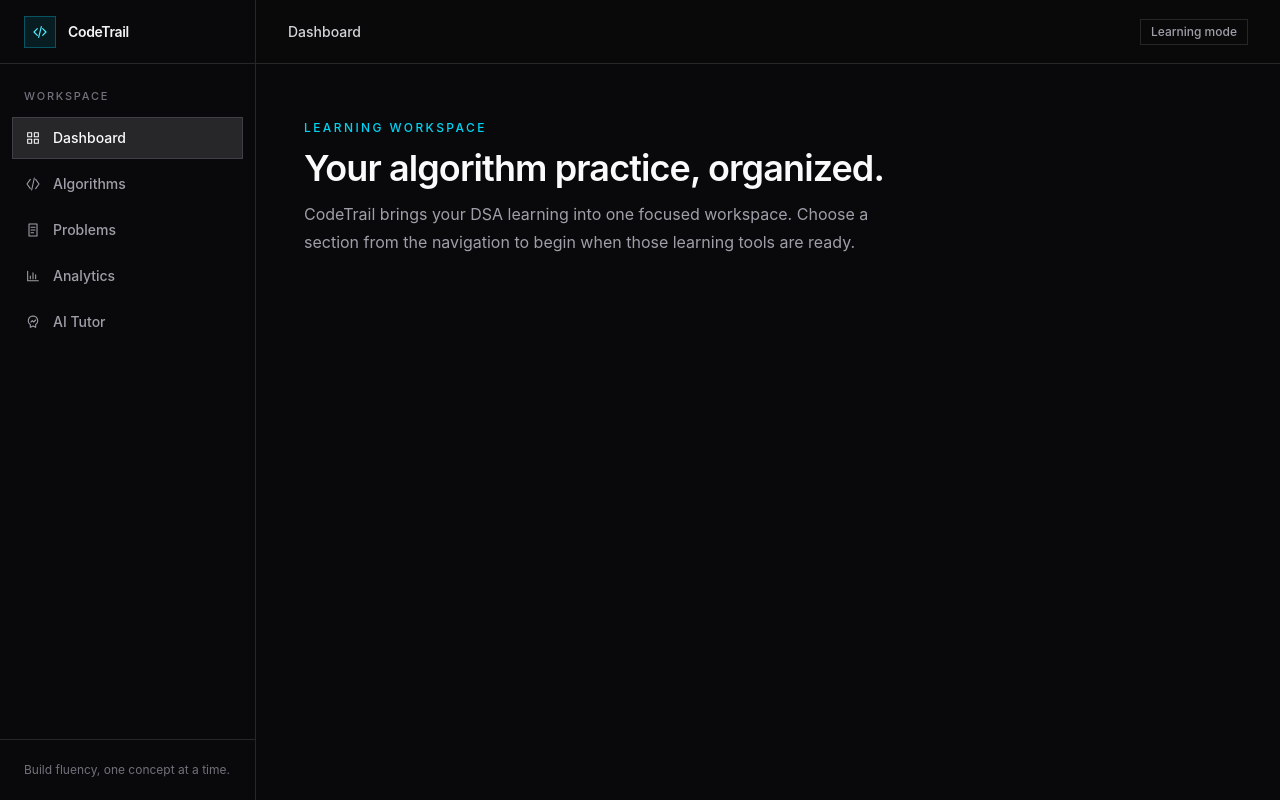
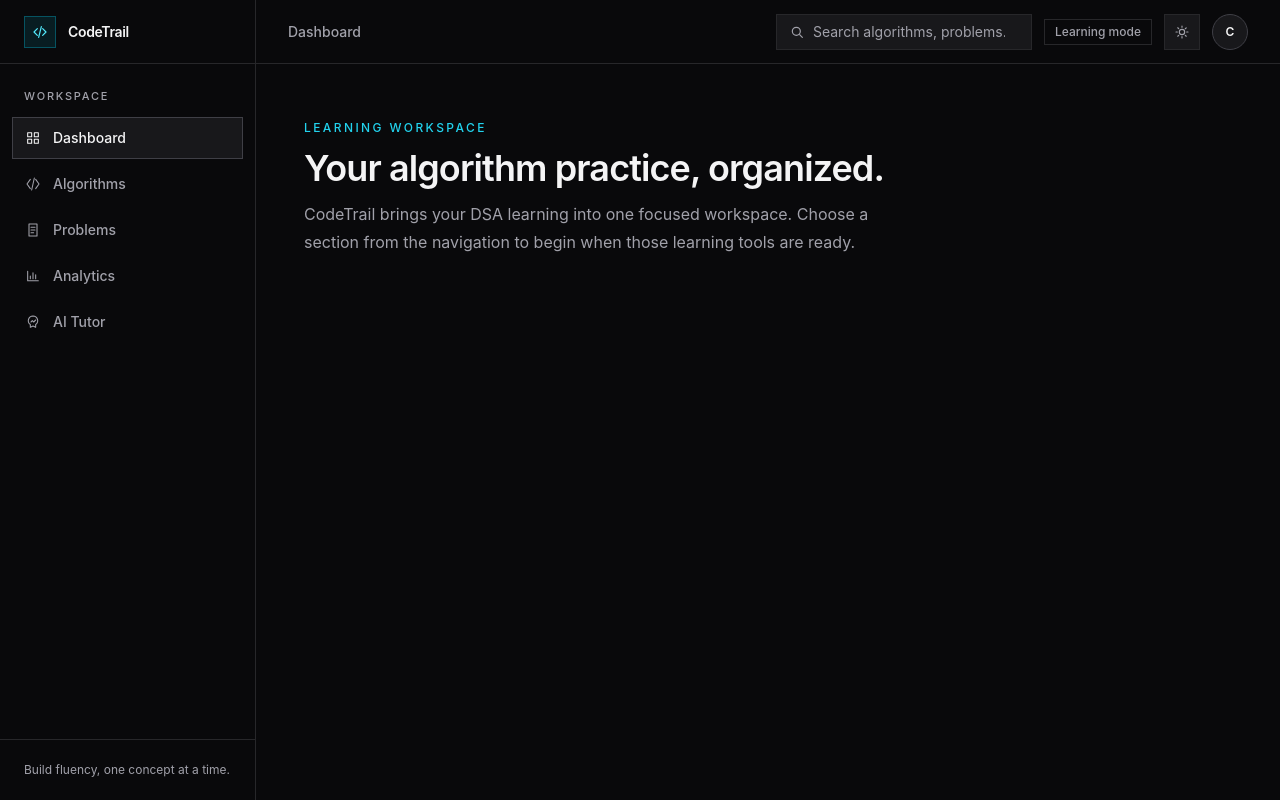
Before and after one commit to sasindra2006/codetrail, a Next.js app: page / in a window 1280 px wide. Built offline with nearby package versions, Linux system fonts and the light colour scheme.

Commit message:
feat: enhance application shell controls

```diff
--- a/src/app/globals.css
+++ b/src/app/globals.css
@@ -3,14 +3,40 @@
 :root {
   --background: #09090b;
   --foreground: #f4f4f5;
+  --surface: #09090b;
+  --panel: #18181b;
+  --hover: #27272a;
+  --line: #27272a;
+  --line-strong: #3f3f46;
+  --muted: #a1a1aa;
+  --accent: #22d3ee;
   --font-geist-sans: Inter, ui-sans-serif, system-ui, -apple-system, BlinkMacSystemFont,
     "Segoe UI", sans-serif;
   --font-geist-mono: "SFMono-Regular", Consolas, "Liberation Mono", monospace;
 }
 
+html[data-theme="light"] {
+  --background: #f4f4f5;
+  --foreground: #18181b;
+  --surface: #fafafa;
+  --panel: #ffffff;
+  --hover: #f4f4f5;
+  --line: #e4e4e7;
+  --line-strong: #d4d4d8;
+  --muted: #52525b;
+  --accent: #0e7490;
+}
+
 @theme inline {
   --color-background: var(--background);
   --color-foreground: var(--foreground);
+  --color-surface: var(--surface);
+  --color-panel: var(--panel);
+  --color-hover: var(--hover);
+  --color-line: var(--line);
+  --color-line-strong: var(--line-strong);
+  --color-muted: var(--muted);
+  --color-accent: var(--accent);
   --font-sans: var(--font-geist-sans);
   --font-mono: var(--font-geist-mono);
 }
--- a/src/app/layout.tsx
+++ b/src/app/layout.tsx
@@ -1,5 +1,16 @@
 import type { Metadata } from "next";
 import "./globals.css";
+
+const themeInitializationScript = `(() => {
+  try {
+    const savedTheme = localStorage.getItem("codetrail-theme");
+    const theme = savedTheme === "light" ? "light" : "dark";
+    document.documentElement.dataset.theme = theme;
+    document.documentElement.style.colorScheme = theme;
+  } catch {
+    // Keep the dark CSS defaults if browser storage is unavailable.
+  }
+})();`;
 
 export const metadata: Metadata = {
   title: "CodeTrail | Learn Data Structures & Algorithms",
@@ -9,7 +20,10 @@ export const metadata: Metadata = {
 
 export default function RootLayout({ children }: LayoutProps<"/">) {
   return (
-    <html lang="en" className="h-full antialiased">
+    <html lang="en" className="h-full antialiased" suppressHydrationWarning>
+      <head>
+        <script dangerouslySetInnerHTML={{ __html: themeInitializationScript }} />
+      </head>
       <body className="min-h-full flex flex-col">{children}</body>
     </html>
   );
--- a/src/app/page.tsx
+++ b/src/app/page.tsx
@@ -4,13 +4,13 @@ export default function Home() {
   return (
     <ApplicationShell>
       <section className="flex max-w-2xl flex-col gap-3">
-        <p className="text-xs font-medium uppercase tracking-[0.2em] text-cyan-400">
+        <p className="text-xs font-medium uppercase tracking-[0.2em] text-accent">
           Learning workspace
         </p>
-        <h1 className="text-3xl font-semibold tracking-tight text-zinc-50 sm:text-4xl">
+        <h1 className="text-3xl font-semibold tracking-tight text-foreground sm:text-4xl">
           Your algorithm practice, organized.
         </h1>
-        <p className="max-w-xl text-base leading-7 text-zinc-400">
+        <p className="max-w-xl text-base leading-7 text-muted">
           CodeTrail brings your DSA learning into one focused workspace. Choose a
           section from the navigation to begin when those learning tools are ready.
         </p>
--- a/src/components/application-shell.tsx
+++ b/src/components/application-shell.tsx
@@ -1,5 +1,6 @@
 import type { ReactNode } from "react";
 import { BrandMark } from "./brand-mark";
+import { HeaderControls } from "./header-controls";
 import { type IconName, NavigationIcon } from "./navigation-icon";
 
 const navigationItems: ReadonlyArray<{ label: string; icon: IconName }> = [
@@ -14,7 +15,7 @@ function Brand() {
   return (
     <div className="flex items-center gap-3">
       <BrandMark />
-      <span className="text-sm font-semibold tracking-tight text-zinc-100">
+      <span className="text-sm font-semibold tracking-tight text-foreground">
         CodeTrail
       </span>
     </div>
@@ -33,10 +34,10 @@ function Navigation({ compact = false }: { compact?: boolean }) {
         return (
           <button
             aria-current={active ? "page" : undefined}
-            className={`flex items-center gap-3 border text-sm font-medium outline-none transition-colors focus-visible:ring-2 focus-visible:ring-cyan-400/70 ${
+            className={`flex items-center gap-3 border text-sm font-medium outline-none transition-colors focus-visible:ring-2 focus-visible:ring-accent/70 ${
               compact
-                ? `shrink-0 border-transparent px-3 py-2 ${active ? "bg-zinc-800 text-zinc-50" : "text-zinc-400 hover:bg-zinc-900 hover:text-zinc-200"}`
-                : `w-full px-3 py-2.5 text-left ${active ? "border-zinc-700 bg-zinc-800 text-zinc-50" : "border-transparent text-zinc-400 hover:border-zinc-800 hover:bg-zinc-900 hover:text-zinc-200"}`
+                ? `shrink-0 border-transparent px-3 py-2 ${active ? "bg-panel text-foreground" : "text-muted hover:bg-hover hover:text-foreground"}`
+                : `w-full px-3 py-2.5 text-left ${active ? "border-line-strong bg-panel text-foreground" : "border-transparent text-muted hover:border-line hover:bg-hover hover:text-foreground"}`
             }`}
             key={item.label}
             type="button"
@@ -52,17 +53,17 @@ function Navigation({ compact = false }: { compact?: boolean }) {
 
 function Sidebar() {
   return (
-    <aside className="hidden w-64 shrink-0 flex-col border-r border-zinc-800 bg-zinc-950 md:flex">
-      <div className="flex h-16 items-center border-b border-zinc-800 px-6">
+    <aside className="hidden w-64 shrink-0 flex-col border-r border-line bg-surface md:flex">
+      <div className="flex h-16 items-center border-b border-line px-6">
         <Brand />
       </div>
       <div className="flex flex-1 flex-col px-3 py-6">
-        <p className="px-3 pb-3 text-[11px] font-medium uppercase tracking-[0.16em] text-zinc-500">
+        <p className="px-3 pb-3 text-[11px] font-medium uppercase tracking-[0.16em] text-muted">
           Workspace
         </p>
         <Navigation />
       </div>
-      <div className="border-t border-zinc-800 px-6 py-5 text-xs leading-5 text-zinc-500">
+      <div className="border-t border-line px-6 py-5 text-xs leading-5 text-muted">
         Build fluency, one concept at a time.
       </div>
     </aside>
@@ -72,16 +73,14 @@ function Sidebar() {
 function Header() {
   return (
     <>
-      <header className="flex h-16 items-center justify-between border-b border-zinc-800 bg-zinc-950/90 px-5 sm:px-8">
+      <header className="flex h-16 items-center justify-between gap-4 border-b border-line bg-surface px-5 sm:px-8">
         <div className="md:hidden">
           <Brand />
         </div>
-        <p className="hidden text-sm font-medium text-zinc-300 md:block">Dashboard</p>
-        <span className="border border-zinc-800 px-2.5 py-1 text-xs font-medium text-zinc-400">
-          Learning mode
-        </span>
+        <p className="hidden text-sm font-medium text-muted md:block">Dashboard</p>
+        <HeaderControls />
       </header>
-      <div className="border-b border-zinc-800 bg-zinc-950 md:hidden">
+      <div className="border-b border-line bg-surface md:hidden">
         <Navigation compact />
       </div>
     </>
@@ -90,7 +89,7 @@ function Header() {
 
 export function ApplicationShell({ children }: { children: ReactNode }) {
   return (
-    <div className="flex min-h-screen bg-zinc-950 text-zinc-100">
+    <div className="flex min-h-screen bg-surface text-foreground">
       <Sidebar />
       <div className="flex min-w-0 flex-1 flex-col">
         <Header />
--- /dev/null
+++ b/src/components/header-controls.tsx
@@ -0,0 +1,92 @@
+"use client";
+
+import { useEffect, useRef, useState } from "react";
+
+const profileItems = ["Profile", "Settings", "Sign out"];
+
+function SearchIcon() {
+  return (
+    <svg aria-hidden="true" className="size-4" fill="none" stroke="currentColor" strokeWidth="1.8" viewBox="0 0 24 24">
+      <circle cx="11" cy="11" r="6" />
+      <path d="m16 16 4 4" strokeLinecap="round" />
+    </svg>
+  );
+}
+
+function ThemeIcon() {
+  return (
+    <svg aria-hidden="true" className="size-4" fill="none" stroke="currentColor" strokeLinecap="round" strokeLinejoin="round" strokeWidth="1.7" viewBox="0 0 24 24">
+      <path d="M12 3v2m0 14v2M3 12h2m14 0h2M5.64 5.64l1.42 1.42m9.88 9.88 1.42 1.42m0-12.68-1.42 1.42m-9.88 9.88-1.42 1.42" />
+      <circle cx="12" cy="12" r="4" />
+    </svg>
+  );
+}
+
+export function HeaderControls() {
+  const [profileOpen, setProfileOpen] = useState(false);
+  const profileRef = useRef<HTMLDivElement>(null);
+  const profileButtonRef = useRef<HTMLButtonElement>(null);
+
+  useEffect(() => {
+    function closeProfile(event: MouseEvent) {
+      if (!profileRef.current?.contains(event.target as Node)) {
+        setProfileOpen(false);
+      }
+    }
+
+    function handleKeyDown(event: KeyboardEvent) {
+      if (event.key === "Escape") {
+        setProfileOpen(false);
+        profileButtonRef.current?.focus();
+      }
+    }
+
+    document.addEventListener("mousedown", closeProfile);
+    document.addEventListener("keydown", handleKeyDown);
+    return () => {
+      document.removeEventListener("mousedown", closeProfile);
+      document.removeEventListener("keydown", handleKeyDown);
+    };
+  }, []);
+
+  function toggleTheme() {
+    const root = document.documentElement;
+    const nextTheme = root.dataset.theme === "light" ? "dark" : "light";
+    root.dataset.theme = nextTheme;
+    root.style.colorScheme = nextTheme;
+    localStorage.setItem("codetrail-theme", nextTheme);
+  }
+
+  return (
+    <div className="flex items-center gap-2 sm:gap-3">
+      <label className="hidden h-9 w-64 items-center gap-2 border border-line bg-panel px-3 text-muted outline-none transition-colors focus-within:border-line-strong focus-within:ring-2 focus-within:ring-accent/30 lg:flex">
+        <SearchIcon />
+        <span className="sr-only">Search CodeTrail</span>
+        <input className="min-w-0 flex-1 bg-transparent text-sm text-foreground placeholder:text-muted focus:outline-none" placeholder="Search algorithms, problems..." type="search" />
+      </label>
+      <span className="border border-line px-2.5 py-1 text-xs font-medium text-muted">
+        <span className="hidden sm:inline">Learning mode</span>
+        <span className="sm:hidden">Mode</span>
+      </span>
+      <button aria-label="Toggle color theme" className="grid size-9 place-items-center border border-line bg-panel text-muted outline-none transition-colors hover:bg-hover hover:text-foreground focus-visible:ring-2 focus-visible:ring-accent/70" onClick={toggleTheme} type="button">
+        <ThemeIcon />
+      </button>
+      <div ref={profileRef} className="relative">
+        <button aria-controls="profile-menu" aria-expanded={profileOpen} aria-haspopup="menu" aria-label="Open profile placeholder menu" className="grid size-9 place-items-center rounded-full border border-line-strong bg-panel text-xs font-semibold text-foreground outline-none transition-colors hover:bg-hover focus-visible:ring-2 focus-visible:ring-accent/70" onClick={() => setProfileOpen((open) => !open)} ref={profileButtonRef} type="button">
+          C
+        </button>
+        {profileOpen ? (
+          <div aria-label="Profile placeholder menu" className="absolute right-0 top-11 z-10 w-48 border border-line-strong bg-panel p-1 shadow-xl shadow-black/10" id="profile-menu" role="menu">
+            <p className="px-3 py-2 text-[11px] font-medium uppercase tracking-[0.14em] text-muted">Placeholder controls</p>
+            {profileItems.map((item) => (
+              <button className="flex w-full items-center justify-between px-3 py-2 text-left text-sm text-foreground outline-none transition-colors hover:bg-hover focus-visible:bg-hover focus-visible:ring-2 focus-visible:ring-accent/70" key={item} onClick={() => setProfileOpen(false)} role="menuitem" type="button">
+                {item}
+                <span className="text-xs text-muted">Placeholder</span>
+              </button>
+            ))}
+          </div>
+        ) : null}
+      </div>
+    </div>
+  );
+}
```
